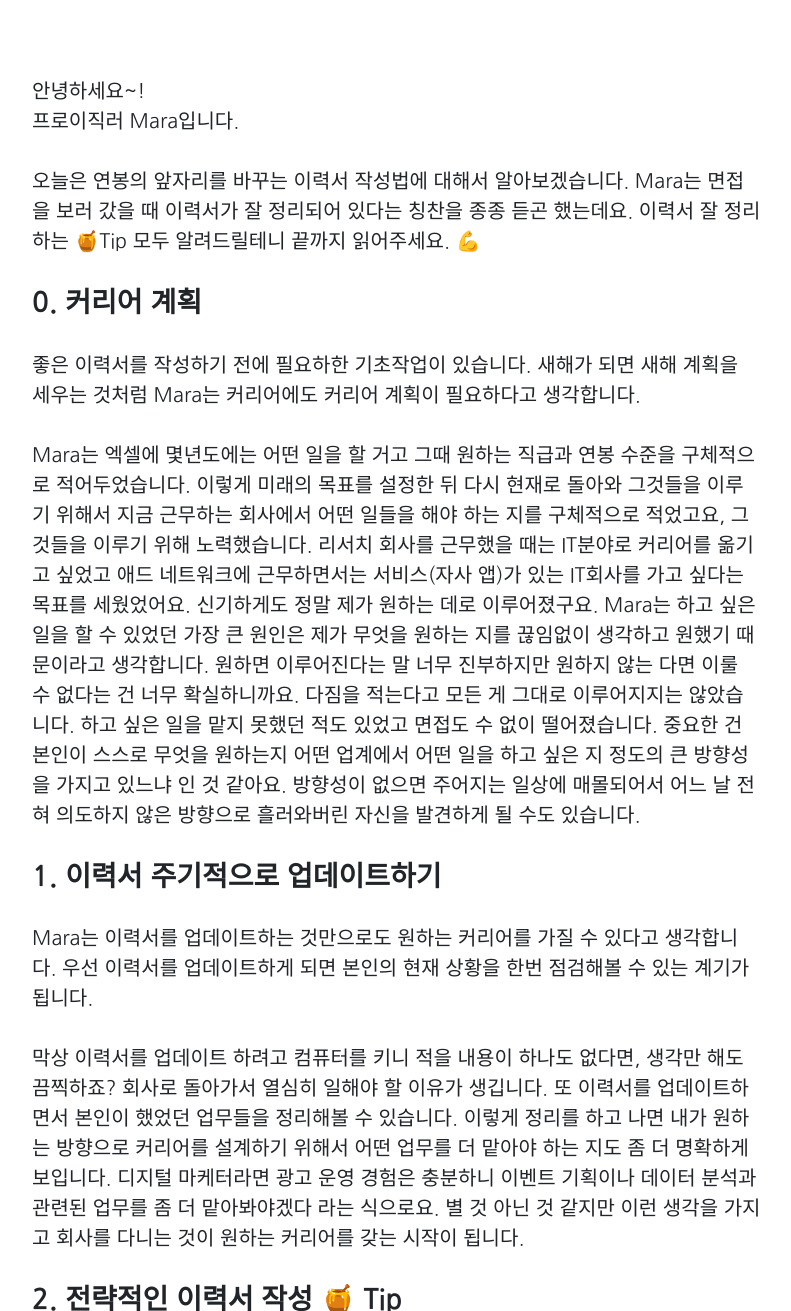
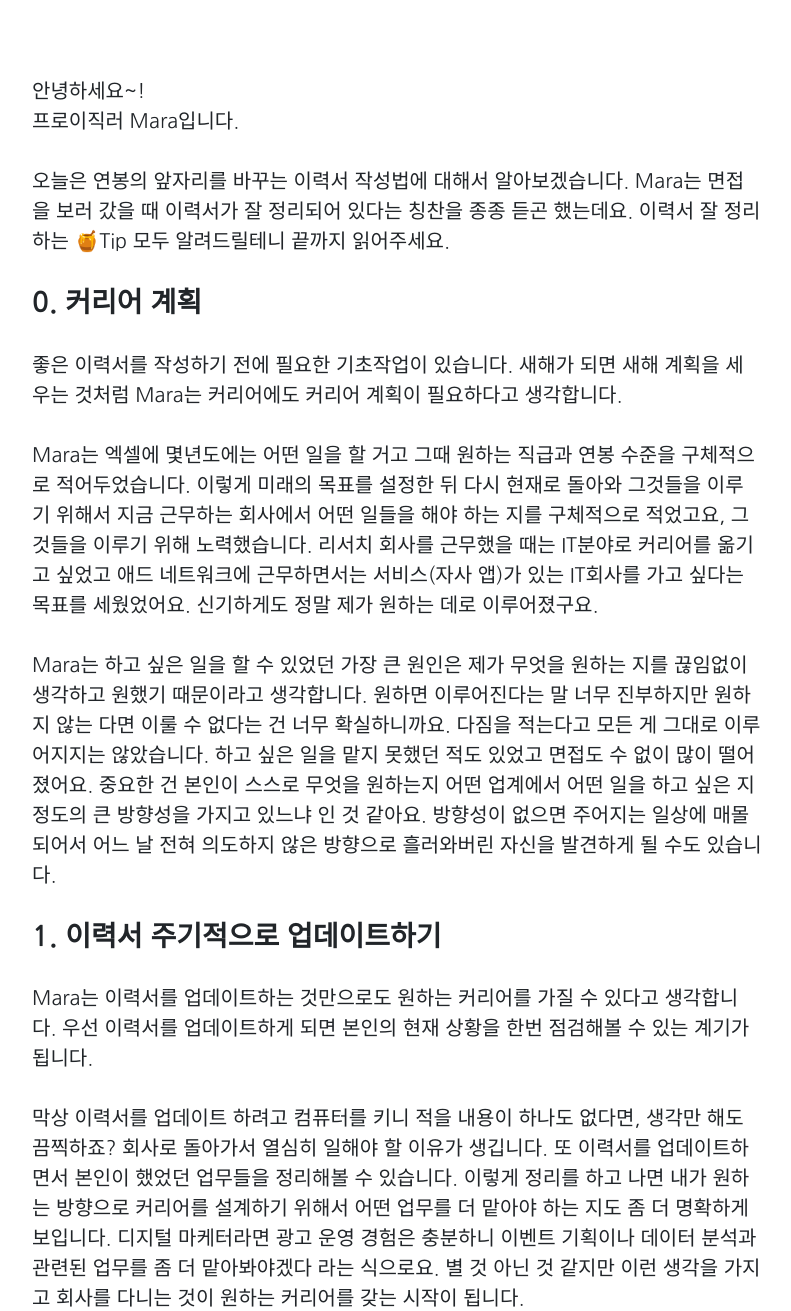
Before and after one commit to Marapro88/mara, a Jekyll site: the page built from _posts/2020-05-23-career-resume-honeytip.md, in a window 1280 px wide and 1400 px high, scrolled down 477 px, cut to the strip 89-1400 px from the top of the window. Shown: the whole strip, without its empty margins (243-1034 px from the left). Built offline with Jekyll 4.4.1, drawn with Linux system fonts in a browser that asks for light colours; comment, search, counter and statistics services are not loaded; some of the changed text lies outside the part shown.

Commit message:
0620 이력서 쓰는 법 글 탈고

```diff
--- a/_posts/2020-05-23-career-resume-honeytip.md
+++ b/_posts/2020-05-23-career-resume-honeytip.md
@@ -20,13 +20,15 @@
 안녕하세요~!<br>
 프로이직러 Mara입니다.
 
-오늘은 연봉의 앞자리를 바꾸는 이력서 작성법에 대해서 알아보겠습니다. Mara는 면접을 보러 갔을 때 이력서가 잘 정리되어 있다는 칭찬을 종종 듣곤 했는데요. 이력서 잘 정리하는 🍯Tip 모두 알려드릴테니 끝까지 읽어주세요. 💪
+오늘은 연봉의 앞자리를 바꾸는 이력서 작성법에 대해서 알아보겠습니다. Mara는 면접을 보러 갔을 때 이력서가 잘 정리되어 있다는 칭찬을 종종 듣곤 했는데요. 이력서 잘 정리하는 🍯Tip 모두 알려드릴테니 끝까지 읽어주세요.
 
 ### 0. 커리어 계획
 
-좋은 이력서를 작성하기 전에 필요하한 기초작업이 있습니다. 새해가 되면 새해 계획을 세우는 것처럼 Mara는 커리어에도 커리어 계획이 필요하다고 생각합니다.
+좋은 이력서를 작성하기 전에 필요한 기초작업이 있습니다. 새해가 되면 새해 계획을 세우는 것처럼 Mara는 커리어에도 커리어 계획이 필요하다고 생각합니다.
 
-Mara는 엑셀에 몇년도에는 어떤 일을 할 거고 그때 원하는 직급과 연봉 수준을 구체적으로 적어두었습니다. 이렇게 미래의 목표를 설정한 뒤 다시 현재로 돌아와 그것들을 이루기 위해서 지금 근무하는 회사에서 어떤 일들을 해야 하는 지를 구체적으로 적었고요, 그것들을 이루기 위해 노력했습니다. 리서치 회사를 근무했을 때는 IT분야로 커리어를 옮기고 싶었고 애드 네트워크에 근무하면서는 서비스(자사 앱)가 있는 IT회사를 가고 싶다는 목표를 세웠었어요. 신기하게도 정말 제가 원하는 데로 이루어졌구요. Mara는 하고 싶은 일을 할 수 있었던 가장 큰 원인은 제가 무엇을 원하는 지를 끊임없이 생각하고 원했기 때문이라고 생각합니다. 원하면 이루어진다는 말 너무 진부하지만 원하지 않는 다면 이룰 수 없다는 건 너무 확실하니까요. 다짐을 적는다고 모든 게 그대로 이루어지지는 않았습니다. 하고 싶은 일을 맡지 못했던 적도 있었고 면접도 수 없이 떨어졌습니다. 중요한 건 본인이 스스로 무엇을 원하는지 어떤 업계에서 어떤 일을 하고 싶은 지 정도의 큰 방향성을 가지고 있느냐 인 것 같아요. 방향성이 없으면 주어지는 일상에 매몰되어서 어느 날 전혀 의도하지 않은 방향으로 흘러와버린 자신을 발견하게 될 수도 있습니다.
+Mara는 엑셀에 몇년도에는 어떤 일을 할 거고 그때 원하는 직급과 연봉 수준을 구체적으로 적어두었습니다. 이렇게 미래의 목표를 설정한 뒤 다시 현재로 돌아와 그것들을 이루기 위해서 지금 근무하는 회사에서 어떤 일들을 해야 하는 지를 구체적으로 적었고요, 그것들을 이루기 위해 노력했습니다. 리서치 회사를 근무했을 때는 IT분야로 커리어를 옮기고 싶었고 애드 네트워크에 근무하면서는 서비스(자사 앱)가 있는 IT회사를 가고 싶다는 목표를 세웠었어요. 신기하게도 정말 제가 원하는 데로 이루어졌구요.
+
+Mara는 하고 싶은 일을 할 수 있었던 가장 큰 원인은 제가 무엇을 원하는 지를 끊임없이 생각하고 원했기 때문이라고 생각합니다. 원하면 이루어진다는 말 너무 진부하지만 원하지 않는 다면 이룰 수 없다는 건 너무 확실하니까요. 다짐을 적는다고 모든 게 그대로 이루어지지는 않았습니다. 하고 싶은 일을 맡지 못했던 적도 있었고 면접도 수 없이 많이 떨어졌어요. 중요한 건 본인이 스스로 무엇을 원하는지 어떤 업계에서 어떤 일을 하고 싶은 지 정도의 큰 방향성을 가지고 있느냐 인 것 같아요. 방향성이 없으면 주어지는 일상에 매몰되어서 어느 날 전혀 의도하지 않은 방향으로 흘러와버린 자신을 발견하게 될 수도 있습니다.
 
 ### 1. 이력서 주기적으로 업데이트하기
 
@@ -44,7 +46,7 @@
 | --------------- | ------------------------------------------------------------ |
 |                 | **목적: 커머스 광고주 KPI 달성과 동시에  마진액 극대화를 위한 캠페인 운영**  <br/>**최적화**  <br />-광고side: 유저 인 앱 이벤트에 따른 효율 최적화 작업 통한 KPI 달성  <br />-매체side: 매체별 캠페인 KPI에 따른 저효율 매체 디타겟팅 작업(e.g, CPP: CVR & CPC/CPM: CTR 극악 매체 디타겟팅)<br /><br />**리타게팅 집행 준비  트래커사 연동**<br />-이벤트 성과측정 및 최적화 위한 트래킹url 검증&트래커 대시보드 셋팅   <br />-포스트백 파라미터 설정 및 최적화에 필요한 필수 값 수집 여부 검증  <br />-리타게팅 다이내믹 소재 집행 시 EP 연동 및 내부 데이터 수집에 필요한 업무 지원  딥링크 설정 여부 확인 |
 
-''아 이러이러한 프로젝트를 담당했었구나, 언제부터 언제까지 담당했었네. 프로젝트 KPI는 이걸로 잡았었네, 20% 정도 초과 달성했네. 이거 하면서 이런 것도 해봤겠는걸? 지금 뽑는 직무와 일치하는 업무 경험은 아니지만 이걸 해봤으니 이것도 잘할 수 있겠어.' 이런 식으로 대략적으로 훑어봐도 어느 정도 이 사람의 커리어가 머리에 그려지는 직관적인 이력서가 좋은 이력서입니다.
+'아 이러이러한 프로젝트를 담당했었구나, 언제부터 언제까지 담당했었네. 프로젝트 KPI는 이걸로 잡았었네, 이거 하면서 이런 것도 해봤겠는걸?  이걸 해봤으니 이것도 잘할 수 있겠어.' 이런 식으로 대략적으로 훑어봐도 어느 정도 이 사람의 커리어가 머리에 그려지는 직관적인 이력서가 좋은 이력서입니다.
 
 #### 직관적이고 두괄식으로 서술하기
 
```
